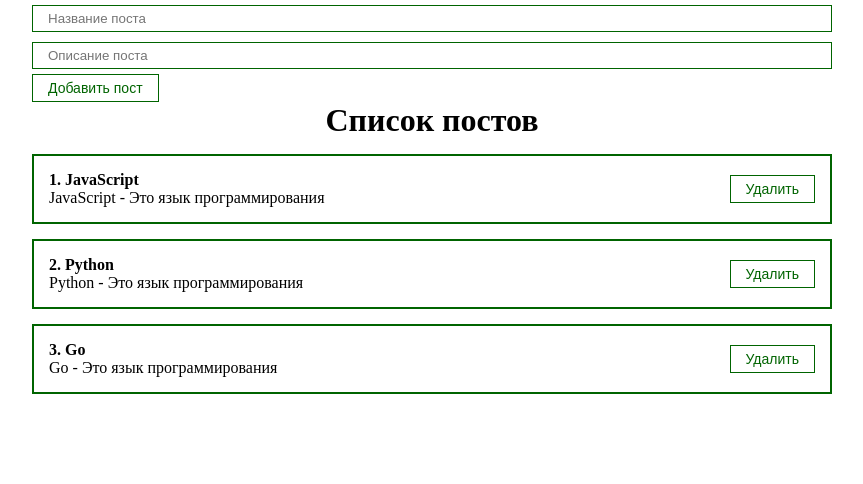
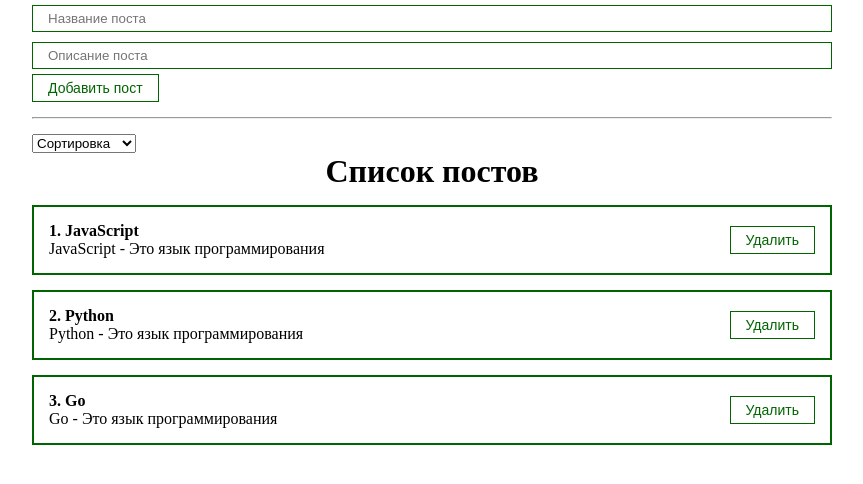
Before and after one commit to thisvolwebnik/React, a React (Vite) app: page / in a window 1280 px wide. Shown: the top 484 px of the page, without its empty margins (208-1071 px from the left). Built offline with nearby package versions, Linux system fonts and the light colour scheme.

Commit message:
feat: Sorting. Drop-down list

```diff
--- a/src/App.jsx
+++ b/src/App.jsx
@@ -2,6 +2,7 @@ import "./styles/App.css";
 import { useState } from "react";
 import { PostList } from "./components/PostList";
 import { PostForm } from "./components/PostForm";
+import { Select } from "./components/UI/select/Select";
 
 function App() {
   const [posts, setPosts] = useState([
@@ -21,6 +22,7 @@ function App() {
       description: "Go - Это язык программирования",
     },
   ]);
+  const [selectedSort, setSelectedSort] = useState("");
 
   const createPost = (newPost) => {
     setPosts([...posts, newPost]);
@@ -30,9 +32,26 @@ function App() {
     setPosts(posts.filter((postItem) => postItem.id !== postId));
   };
 
+  const sortPost = (sort) => {
+    setSelectedSort(sort);
+    setPosts([...posts].sort((a, b) => a[sort].localeCompare(b[sort])));
+  };
+
   return (
     <div className="App">
       <PostForm createPost={createPost} />
+      <hr style={{ margin: "15px 0" }} />
+      <div>
+        <Select
+          value={selectedSort}
+          defaultValue="Сортировка"
+          onChange={sortPost}
+          options={[
+            { value: "title", name: "По названию" },
+            { value: "description", name: "По описанию" },
+          ]}
+        />
+      </div>
       {posts.length > 0 ? (
         <PostList posts={posts} title="Список постов" removePost={removePost} />
       ) : (
--- /dev/null
+++ b/src/components/UI/select/Select.jsx
@@ -0,0 +1,16 @@
+export const Select = (props) => {
+  const { options, defaultValue, value, onChange } = props;
+
+  return (
+    <select value={value} onChange={(event) => onChange(event.target.value)}>
+      <option value="" disabled>
+        {defaultValue}
+      </option>
+      {options.map((option) => (
+        <option value={option.value} key={option.value}>
+          {option.name}
+        </option>
+      ))}
+    </select>
+  );
+};
```
